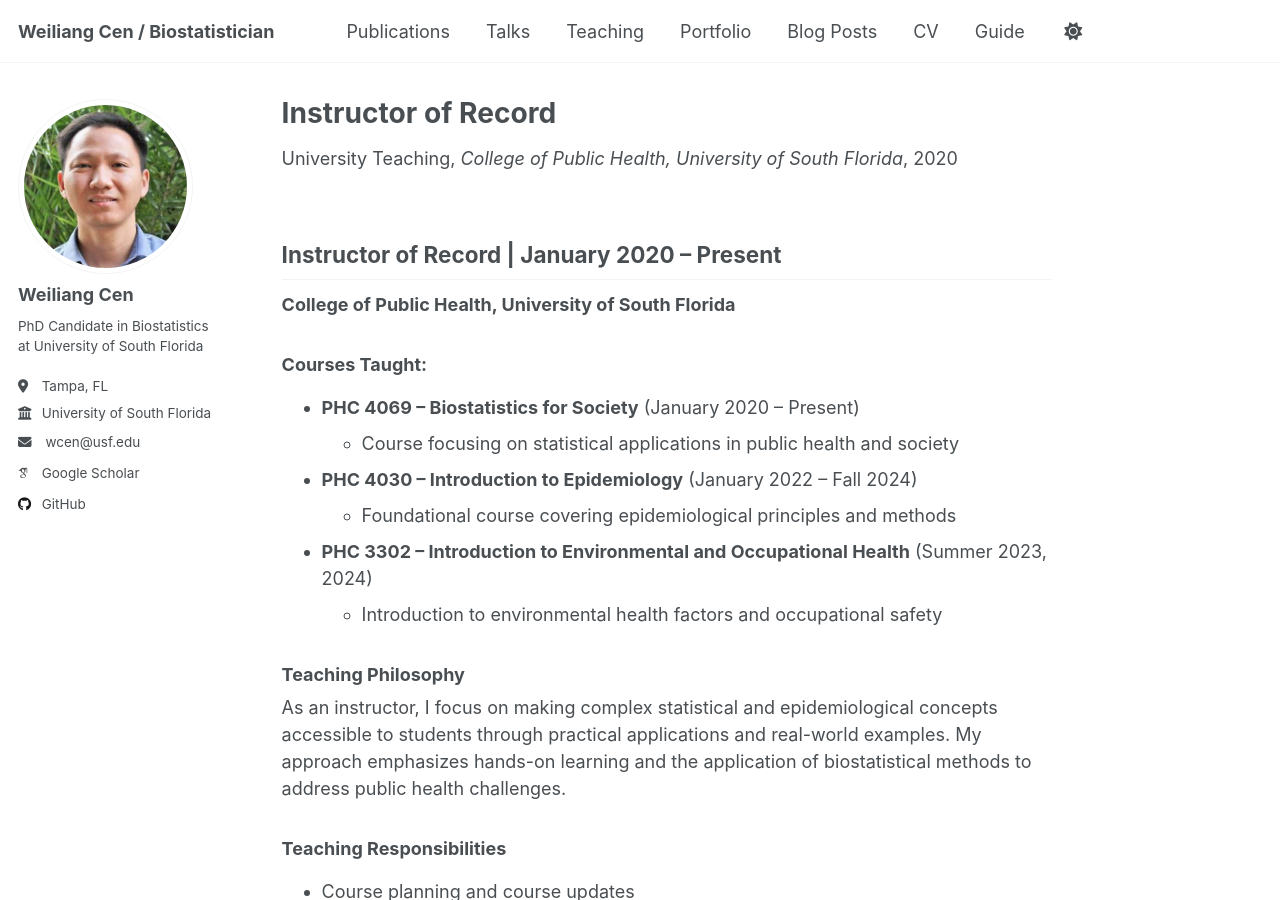
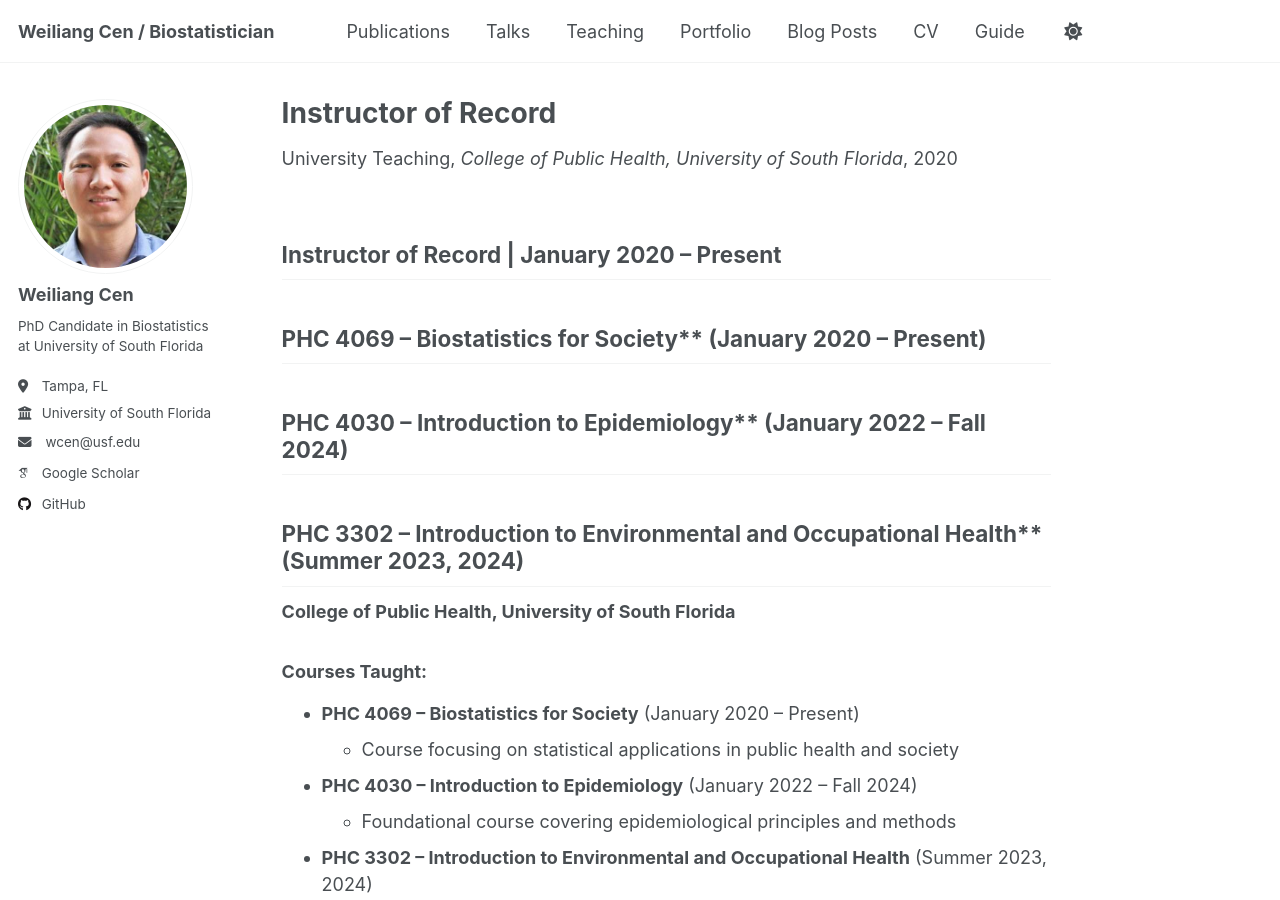
Before and after one commit to w-cen/w-cen.github.io, a Jekyll site: the page built from _teaching/2015-spring-teaching-2.md, in a window 1280 px wide and 900 px high. Built offline with Jekyll 4.4.1, drawn with Linux system fonts in a browser that asks for light colours; some web fonts are replaced.

Commit message:
Update 2015-spring-teaching-2.md

```diff
--- a/_teaching/2015-spring-teaching-2.md
+++ b/_teaching/2015-spring-teaching-2.md
@@ -9,6 +9,10 @@ location: "Tampa, FL"
 ---
 
 ## Instructor of Record | January 2020 – Present
+## PHC 4069 – Biostatistics for Society** (January 2020 – Present)
+## PHC 4030 – Introduction to Epidemiology** (January 2022 – Fall 2024)
+## PHC 3302 – Introduction to Environmental and Occupational Health** (Summer 2023, 2024)
+
 
 **College of Public Health, University of South Florida**
 
```
